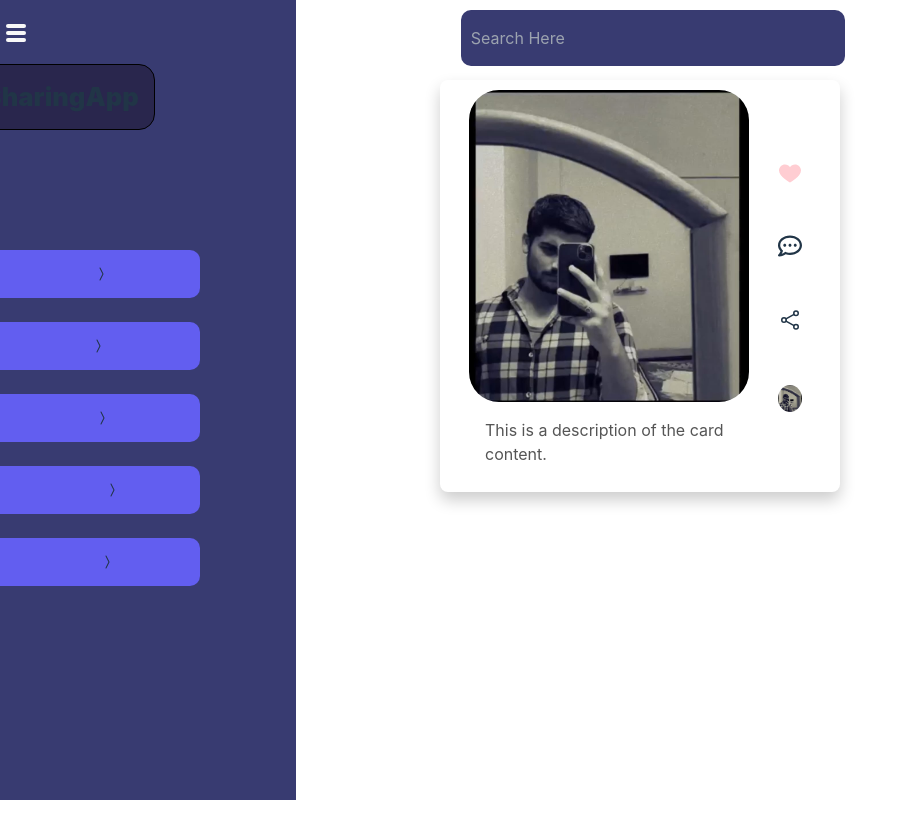
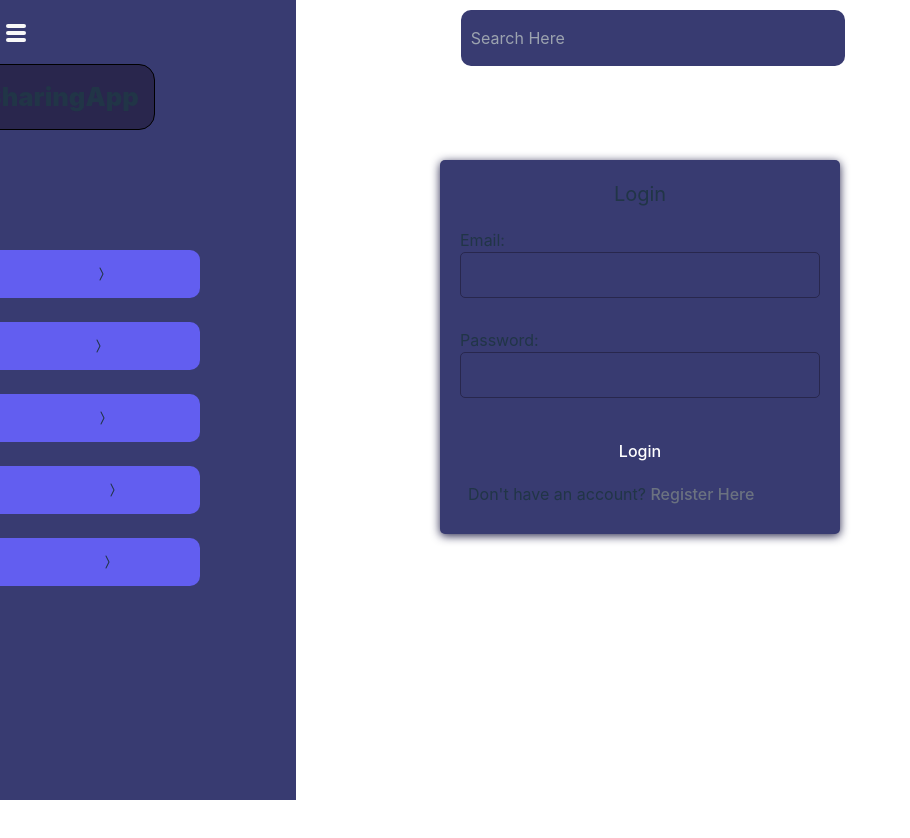
Before and after one commit to kanav789/ShairngMeme, a React (Vite) app in the folder SharingFrontend/: page / in a window 1280 px wide. Shown: the top 838 px of the page, without its empty margins (0-910 px from the left). Built offline with nearby package versions, Linux system fonts and the light colour scheme.

Commit message:
Made a protector in Home file so ,without login no one can check the page

```diff
--- a/SharingFrontend/src/Home.jsx
+++ b/SharingFrontend/src/Home.jsx
@@ -2,14 +2,20 @@ import React from "react";
 import Navbar from "./UIComponents/Navbar/Navbar";
 import SearchBar from "./UIComponents/SearchBar/SearchBar";
 import { Outlet } from "react-router-dom";
+import { useSelector } from "react-redux";
+import { useNavigate } from "react-router-dom";
 import "./App.css";
+import LoginForm from "./UIComponents/Register/Login";
 function Home() {
+  const navigate = useNavigate();
+  const authStatus = useSelector((state) => state.auth.status);
   return (
     <div>
       <Navbar />
 
       <SearchBar />
-      <Outlet />
+      {/* adding the Protector */}
+      {authStatus === true ? <Outlet /> : <LoginForm />}
     </div>
   );
 }
--- a/SharingFrontend/src/RoutesProtector/Protected.jsx
+++ /dev/null
@@ -1,17 +0,0 @@
-import React, { useEffect } from "react";
-import { useNavigate } from "react-router-dom";
-function Protected() {
-  const navigate = useNavigate();
-  useEffect(() => {
-    try {
-      const token = localStorage.getItem("token");
-      if (token === "") {
-        navigate("/login");
-      }
-    } catch (error) {
-      console.log(error);
-    }
-  });
-}
-
-export default Protected;
```
